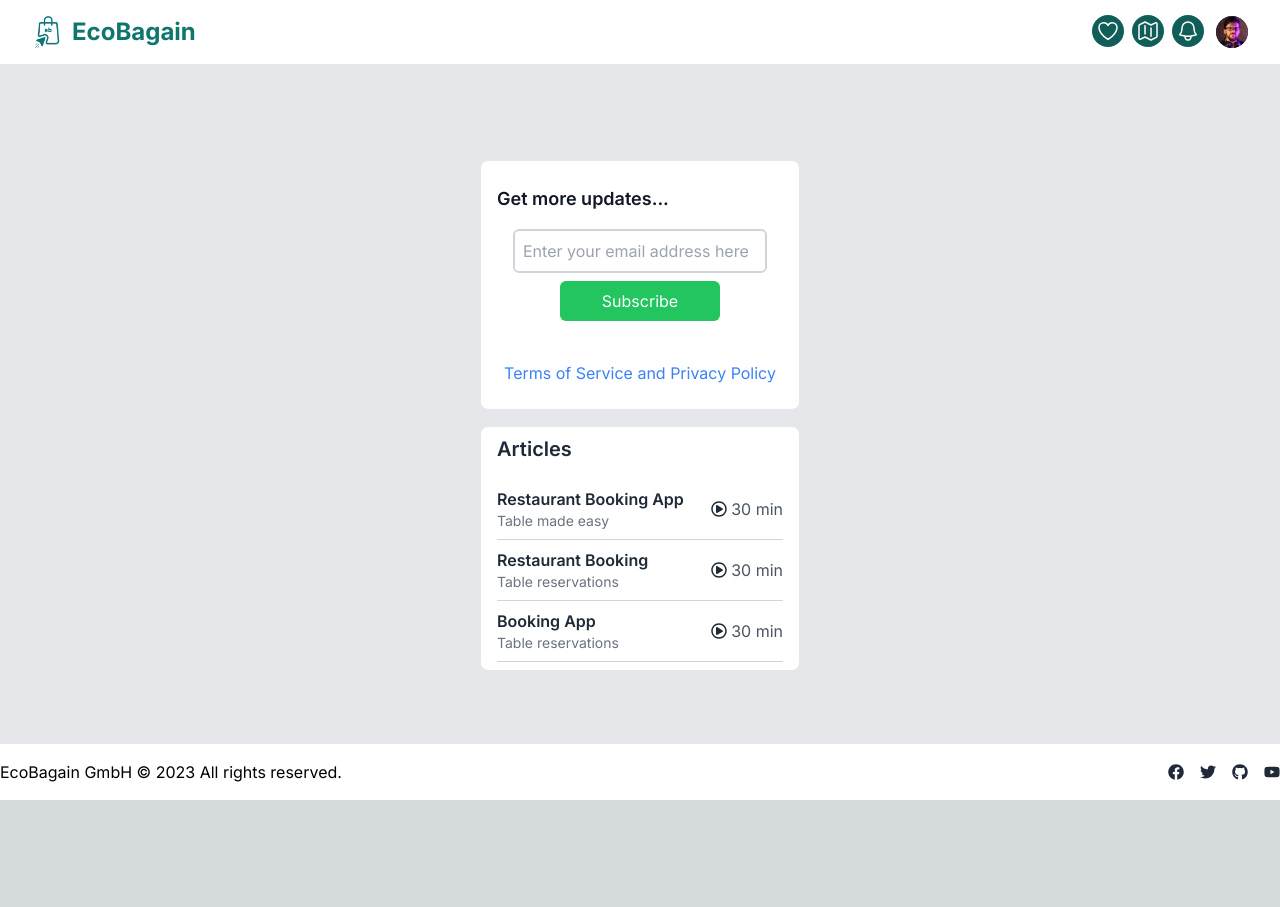
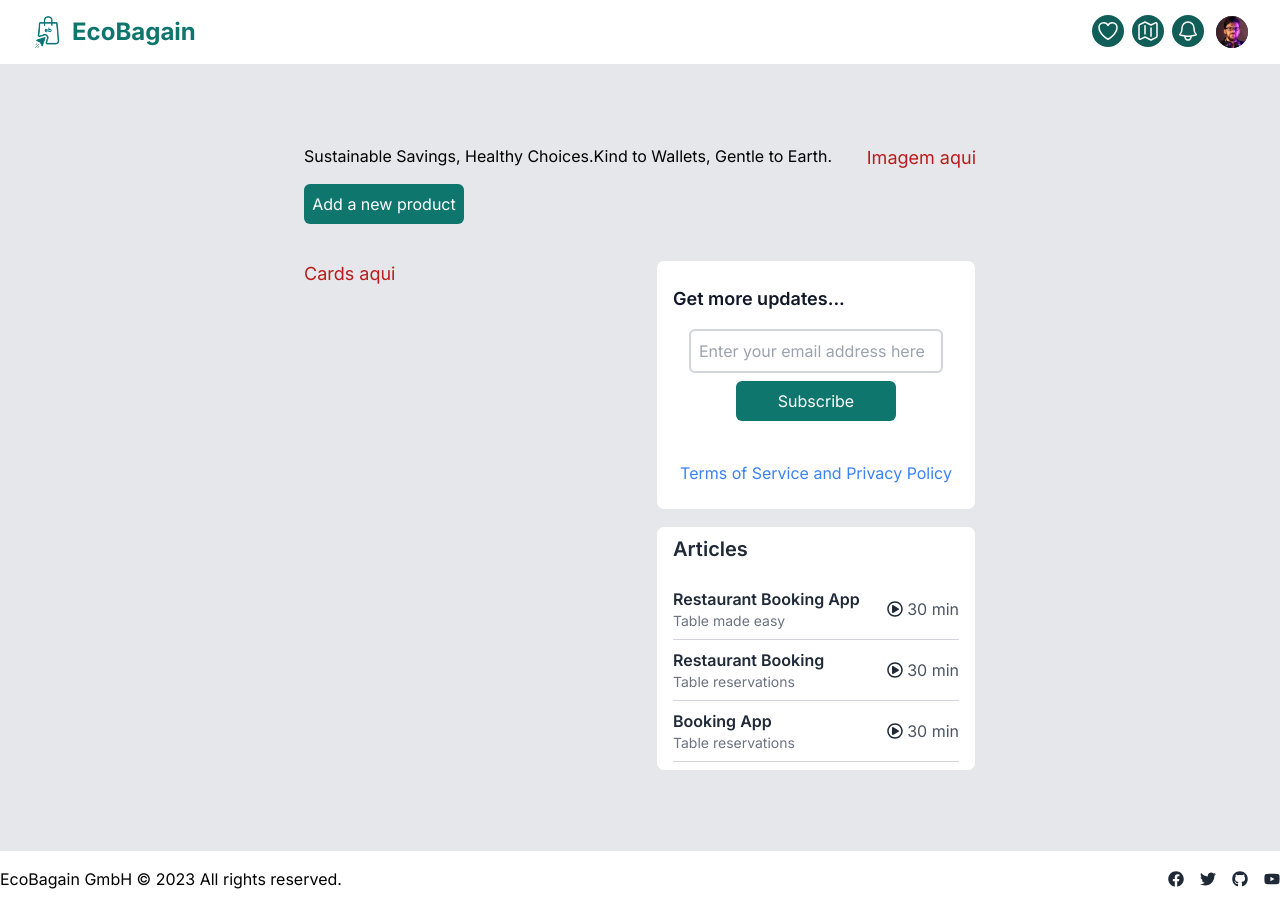
Before and after one commit to chingu-voyages/v45-tier3-team-42, a Next.js app: page / in a window 1280 px wide. Before the commit the page ends 800 px from the top, so only its background shows below. Built offline with nearby package versions, Linux system fonts and the light colour scheme.

Commit message:
feat: add home layout

```diff
--- a/src/app/components/footer.tsx
+++ b/src/app/components/footer.tsx
@@ -4,7 +4,7 @@
 
 const Footer: React.FC = () => {
     return (
-        <footer className="bg-white text-black py-4 absolute bottom-0 w-full">
+        <footer className="bg-white text-black py-4  w-full">
             <div className="container mx-auto flex items-center justify-between">
                 <div>
                     EcoBagain GmbH © 2023 All rights reserved.
--- a/src/app/components/newsletter.tsx
+++ b/src/app/components/newsletter.tsx
@@ -55,7 +55,7 @@
 
                 <button
                   type="submit"
-                  className="m-2 p-2 w-40 bg-green-500 border-none text-white text-base rounded-md cursor-pointer"
+                  className="m-2 p-2 w-40 bg-teal-700 border-none text-white text-base rounded-md cursor-pointer"
                 >
                   Subscribe
                 </button>
--- a/src/app/page.tsx
+++ b/src/app/page.tsx
@@ -1,33 +1,57 @@
-import Newsletter from 'components/newsletter'
-import ListItem from 'components/blogList'
+import Newsletter from "components/newsletter";
+import ListItem from "components/blogList";
+import Image from "next/image";
 
 export default function Home() {
-
   const items = [
     {
-      title: 'Restaurant Booking App',
-      subtitle: 'Table made easy',
-      icon: 'restaurant.png',
+      title: "Restaurant Booking App",
+      subtitle: "Table made easy",
+      icon: "restaurant.png",
       minutes: 30,
     },
     {
-      title: 'Restaurant Booking',
-      subtitle: 'Table reservations',
-      icon: 'restaurant.png',
+      title: "Restaurant Booking",
+      subtitle: "Table reservations",
+      icon: "restaurant.png",
       minutes: 30,
     },
     {
-      title: 'Booking App',
-      subtitle: 'Table reservations',
-      icon: 'restaurant.png',
+      title: "Booking App",
+      subtitle: "Table reservations",
+      icon: "restaurant.png",
       minutes: 30,
     },
   ];
+
+
+
   return (
-    <main className="flex bg-gray-200 h-max flex-col items-center justify-between p-24">
-      <Newsletter />
-      <ListItem items={items} />
+    <main className="flex flex-col bg-gray-200  items-center justify-between p-20 w-full">
+      <div className="flex justify-between w-3/5 mb-4">
+        <div>
+          <h1 className="text-black mb-4">
+            Sustainable Savings, Healthy Choices.Kind to Wallets, Gentle to
+            Earth.{" "}
+          </h1>
+          <button
+            type="submit"
+            className="p-2 w-40 bg-teal-700 border-none text-white text-base rounded-md cursor-pointer"
+          >
+            Add a new product
+          </button>
+        </div>
+
+        <h2 className="text-lg text-red-700">Imagem aqui</h2>
+      </div>
+      <section className="flex justify-between w-3/5 mt-5">
+        <h2 className="text-lg text-red-700"> Cards aqui</h2>
+        <div className="flex flex-col">
+          <Newsletter />
+          <ListItem items={items} />
+        </div>
+      </section>
+
     </main>
-  )
-
+  );
 }
```
Also changed, not shown: public/images/environmental-protection.jpg (added).
